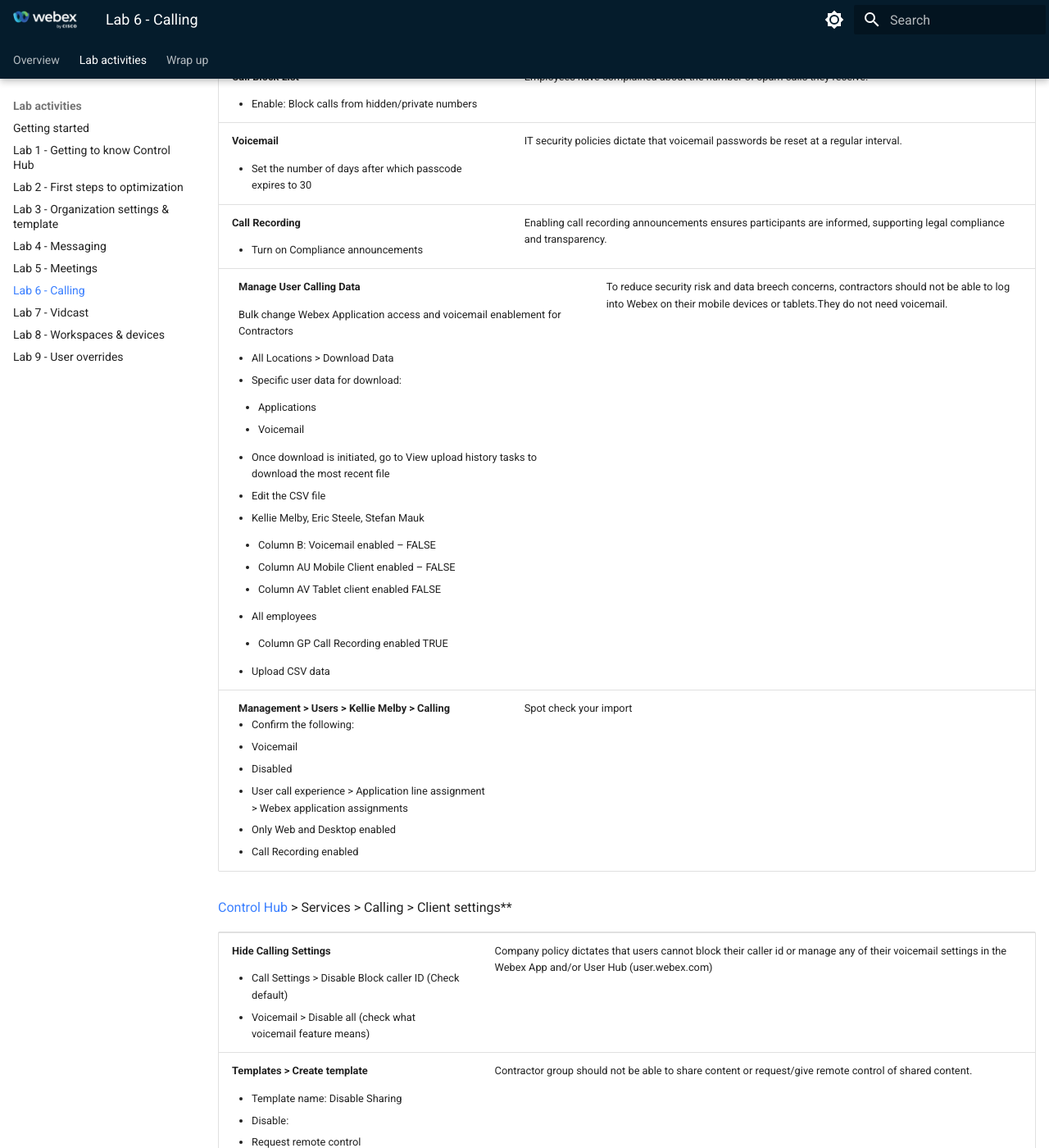
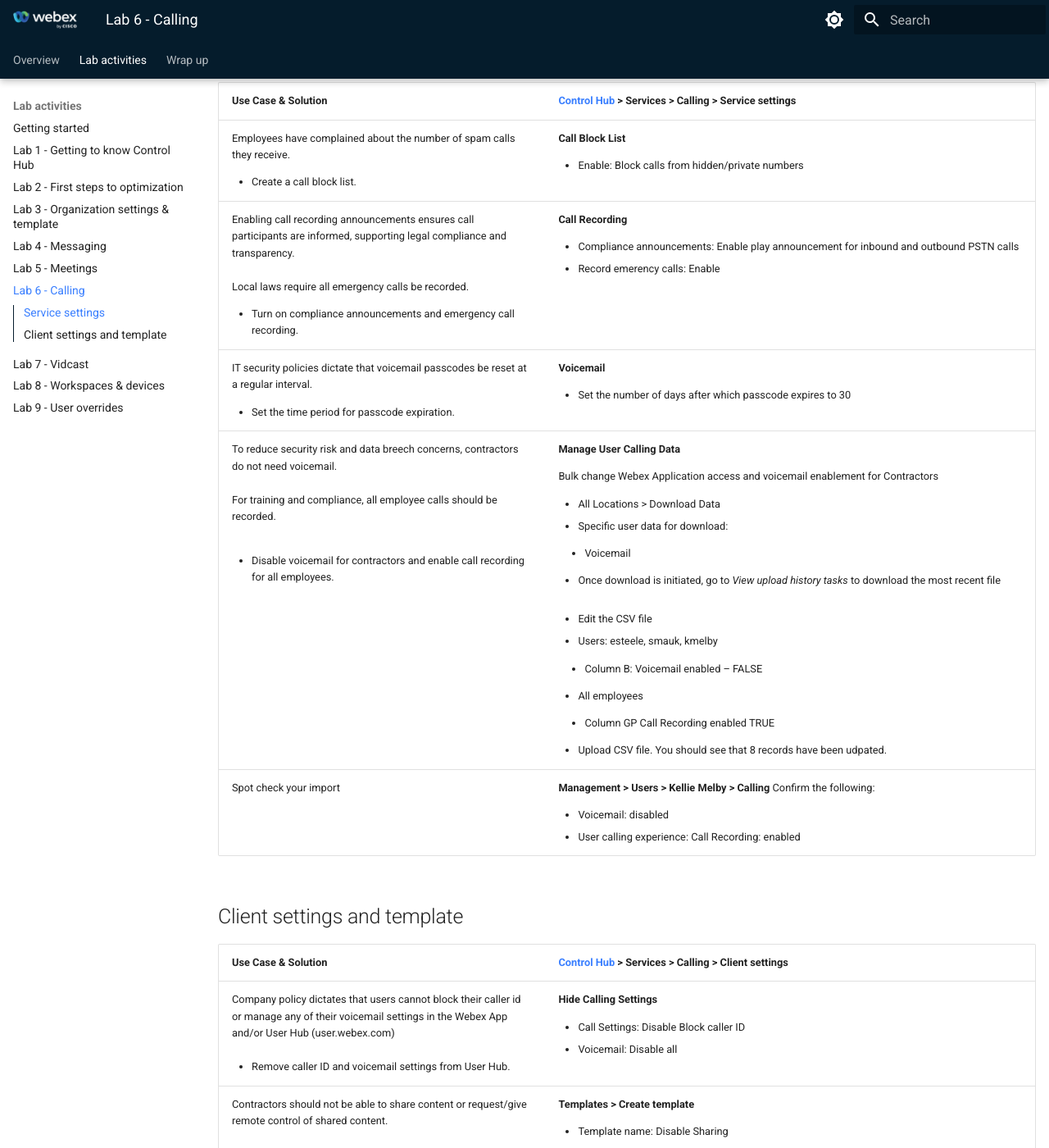
Before and after one commit to WebexCC-SA/LAB-1111, an MkDocs documentation site: the page built from docs/Calling.md, in a window 1280 px wide and 1400 px high, scrolled down 244 px. Shown: the whole window at 82% size. Built offline with MkDocs 1.6.1 and Material for MkDocs 9.7.7, drawn with Linux system fonts in a browser that asks for light colours; some of the changed text lies outside the part shown.

Commit message:
last of the day

```diff
--- a/docs/Calling.md
+++ b/docs/Calling.md
@@ -1,13 +1,138 @@
 # Lab 6 - Calling
 
 [Calling setting defaults](template_assets/CallingSettings.pdf){:target="_blank"}: Opens in a new tab<br>
+## Service settings
+<table>
+  <thead>
+    <tr>
+      <th style="width: 40%;">Use Case & Solution</th>
+      <th style="width: 60%;"><a href="http://admin.webex.com/" target="_blank">Control Hub</a> &gt; Services &gt; Calling &gt; Service settings</th>
+    </tr>
+  </thead>
+  <tbody>
+    <tr>
+      <td style="width: 40%;">Employees have complained about the number of spam calls they receive.<br>   <ul>
+                <li> Create a call block list.</li>
+                </ul>
+      </td>
+      <td style="width: 60%;">
+        <p><strong>Call Block List</strong></p>
+        <ul>
+          <li>Enable: Block calls from hidden/private numbers</li>
+        </ul>
+      </td>
+    </tr>
+    <tr>
+       <tr>
+      <td style="width: 40%;">Enabling call recording announcements ensures call participants are informed, supporting legal compliance and transparency.   <br><br> Local laws require all emergency calls be recorded.<ul>
+                <li> Turn on compliance announcements and emergency call recording.</li>
+                </ul>
+      </td>
+      <td style="width: 60%;">
+        <p><strong>Call Recording</strong></p>
+        <ul>
+          <li>Compliance announcements: Enable play announcement for inbound and outbound PSTN calls</li>
+          <li>Record emerency calls: Enable</li>
+        </ul>
+      </td>
+    </tr>
+    <tr>
+      <td style="width: 40%;">IT security policies dictate that voicemail passcodes be reset at a regular interval.<br>   <ul>
+                <li> Set the time period for passcode expiration.</li>
+                </ul>
+      </td>
+      <td style="width: 60%;">
+        <p><strong>Voicemail</strong></p>
+        <ul>
+          <li>Set the number of days after which passcode expires to 30</li>
+        </ul>
+      </td>
+    </tr>
+      <td style="width: 40%;">To reduce security risk and data breech concerns, contractors do not need voicemail.<br><br>
+      For training and compliance, all employee calls should be recorded.<br><ul><br>
+                <li> Disable voicemail for contractors and enable call recording for all employees.</li>
+                </ul>
+      </td>
+      <td style="width: 60%;">
+        <strong>Manage User Calling Data</strong>
+            <p>Bulk change Webex Application access and voicemail enablement for Contractors</p>
+            <ul>
+              <li>All Locations &gt; Download Data</li>
+              <li>Specific user data for download:</li>
+              <ul>
+                <li>Voicemail</li>
+              </ul>
+              <li>Once download is initiated, go to <i>View upload history tasks</i> to download the most recent file</li>
+              <br>
+              <li>Edit the CSV file</li>
+              <li>Users: esteele, smauk, kmelby</li>
+              <ul>
+                <li>Column B: Voicemail enabled – FALSE</li>
 
-<table><tbody><tr><th><strong><a href="http://admin.webex.com/" target="_blank">Control Hub</a> &gt; Services &gt; Calling &gt; Service settings</strong></th><th><strong>Use Case</strong></th></tr><tr><td><p><strong>Call Block List</strong></p><ul><li>Enable: Block calls from hidden/private numbers</li></ul></td><td colspan="2"><ul>Employees have complained about the number of spam calls they receive.</ul></td></tr><tr><td><p><strong>Voicemail</strong></p><ul><li>Set the number of days after which passcode expires to 30</li></ul></td><td colspan="2"><ul>IT security policies dictate that voicemail passwords be reset at a regular interval.</ul></td></tr><tr><td><p><strong>Call Recording</strong></p><ul><li>Turn on Compliance announcements</li></ul></td><td colspan="2"><ul>Enabling call recording announcements ensures participants are informed, supporting legal compliance and transparency.</ul></td></tr><tr><td colspan="2"><ul><strong>Manage User Calling Data</strong><p>Bulk change Webex Application access and voicemail enablement for Contractors
-<li>All Locations &gt; Download Data</li><li>Specific user data for download:</li><ul><li>Applications</li><li>Voicemail</ul></li><li>Once download is initiated, go to View upload history tasks to download the most recent file</li><li>Edit the CSV file</li><li>Kellie Melby, Eric Steele, Stefan Mauk</li><ul><li>Column B: Voicemail enabled – FALSE</li><li>Column AU Mobile Client enabled – FALSE</li><li>Column AV Tablet client enabled FALSE</ul></li><li>All employees</li><ul><li>Column GP Call Recording enabled TRUE</ul></li><li>Upload CSV data</li></ul></td><td><ul>To reduce security risk and data breech concerns, contractors should not be able to log into Webex on their mobile devices or tablets.They do not need voicemail.</ul></td></tr><tr><td><ul><strong>Management &gt; Users &gt; Kellie Melby &gt; Calling</strong><li>Confirm the following:</li><li>Voicemail</li><li>Disabled</li><li>User call experience &gt; Application line assignment &gt; Webex application assignments</li><li>Only Web and Desktop enabled</li><li>Call Recording enabled</li></ul></td><td colspan="2"><ul>Spot check your import</ul></td></tr></tbody></table>
+              </ul>
+              <li>All employees</li>
+              <ul>
+                <li>Column GP Call Recording enabled TRUE</li>
+              </ul>
+              <li>Upload CSV file. You should see that 8 records have been udpated.</li>
+            </ul>
+          </li>
+        </ul>
+      </td>
+    </tr>
+    <tr>
+      <td style="width: 40%;">Spot check your import</td>
+      <td style="width: 60%;">
+        <strong>Management &gt; Users &gt; Kellie Melby &gt; Calling</strong>
+           Confirm the following:<ul>
+              <li>Voicemail: disabled</li>
+              <li>User calling experience: Call Recording: enabled</li>
+            </ul>
+          </li>
+        </ul>
+      </td>
+    </tr>
+  </tbody>
+</table>
 
-[Control Hub](http://admin.webex.com/) > Services > Calling > Client settings**
-
-<table><tbody><tr><td><p><strong>Hide Calling Settings</strong></p><ul><li>Call Settings &gt; Disable Block caller ID (Check default)</li><li>Voicemail &gt; Disable all (check what voicemail feature means)</li></ul></td><td><ul>Company policy dictates that users cannot block their caller id or manage any of their voicemail settings in the Webex App and/or User Hub (user.webex.com)</ul></td></tr><tr><td><p><strong>Templates &gt; Create template</strong></p><ul><li>Template name: Disable Sharing</li><li>Disable:</li><li>Request remote control</li><li>Give remote control</li><li>Screen sharing</li><li>Apply template to Contractor group</li></ul></td><td><ul>Contractor group should not be able to share content or request/give remote control of shared content.</ul></td></tr></tbody></table>
+## Client settings and template
+<table>
+  <thead>
+    <tr>
+      <th style="width: 40%;"><strong>Use Case & Solution</strong></th>
+      <th style="width: 60%;"><strong><a href="http://admin.webex.com/" target="_blank">Control Hub</a> &gt; Services &gt; Calling &gt; Client settings</strong></th>
+    </tr>
+  </thead>
+  <tbody>
+    <tr>
+      <td style="width: 40%;">Company policy dictates that users cannot block their caller id or manage any of their voicemail settings in the Webex App and/or User Hub (user.webex.com)  <ul><br>
+                <li> Remove caller ID and voicemail settings from User Hub.</li>
+                </ul></td>
+      <td style="width: 60%;">
+        <p><strong>Hide Calling Settings</strong></p>
+        <ul>
+          <li>Call Settings: Disable Block caller ID</li>
+          <li>Voicemail: Disable all</li>
+        </ul>
+      </td>
+    </tr>
+    <tr>
+      <td style="width: 40%;">Contractors should not be able to share content or request/give remote control of shared content.  <ul><br>
+                <li> Change sharing settings using a template for the contractors.</li>
+                </ul></td>
+      <td style="width: 60%;">
+        <p><strong>Templates &gt; Create template</strong></p>
+        <ul>
+          <li>Template name: Disable Sharing</li>
+          <li>Disable:
+          <ul><li>Request remote control</li>
+          <li>Give remote control</li>
+          <li>Screen sharing</li>
+          </ul><li>Apply template to PPS Contractor group</li>
+      </td>
+    </tr>
+  </tbody>
+</table>
 
 
 >![Think About It](template_assets/thinkingcat.png) Think about it: What settings would you change for your organization? What groups might need restrictions?
```
Also changed, not shown: docs/Meetings.md (+16 -1 lines).
